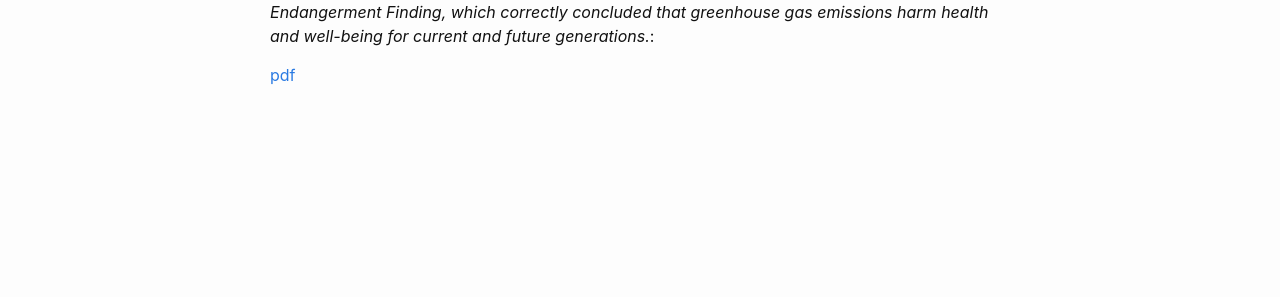
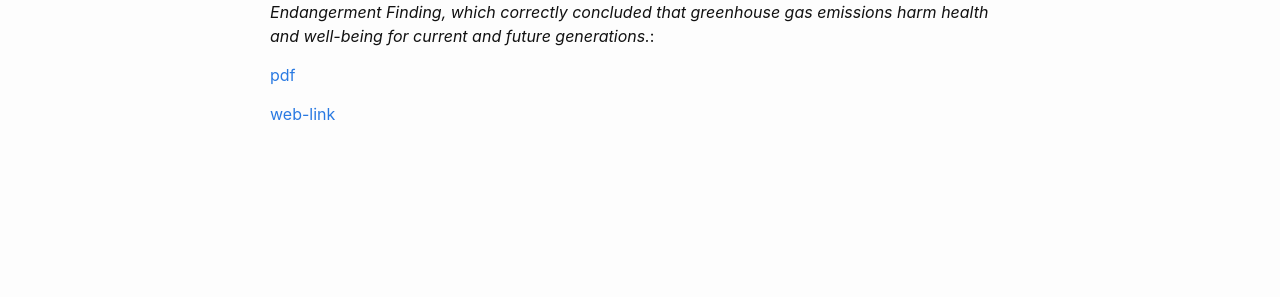
Before and after one commit to cliphy/cliphy.github.io, a Jekyll site: the page built from _posts/2026-02-14-AMS-Statement.markdown, in a window 1280 px wide. Shown: the part 266-563 px from the top of the page. Built offline with Jekyll 4.4.1, drawn with Linux system fonts in a browser that asks for light colours.

Commit message:
Update 2026-02-14-AMS-Statement.markdown

```diff
--- a/_posts/2026-02-14-AMS-Statement.markdown
+++ b/_posts/2026-02-14-AMS-Statement.markdown
@@ -8,3 +8,5 @@ date:   2026-02-14
 harm health and well-being for current and future generations.*:
 
 [pdf](./AResponsetotheDecisiontoRescindEPAs2009EndangermentFinding.pdf)
+
+[web-link](https://www.ametsoc.org/ams/about-ams/ams-statements/statements-of-the-ams-in-force/a-response-to-the-decision-to-rescind-epas-2009-endangerment-finding/?_zs=oFhhc1&_zl=hxnbA)
```
